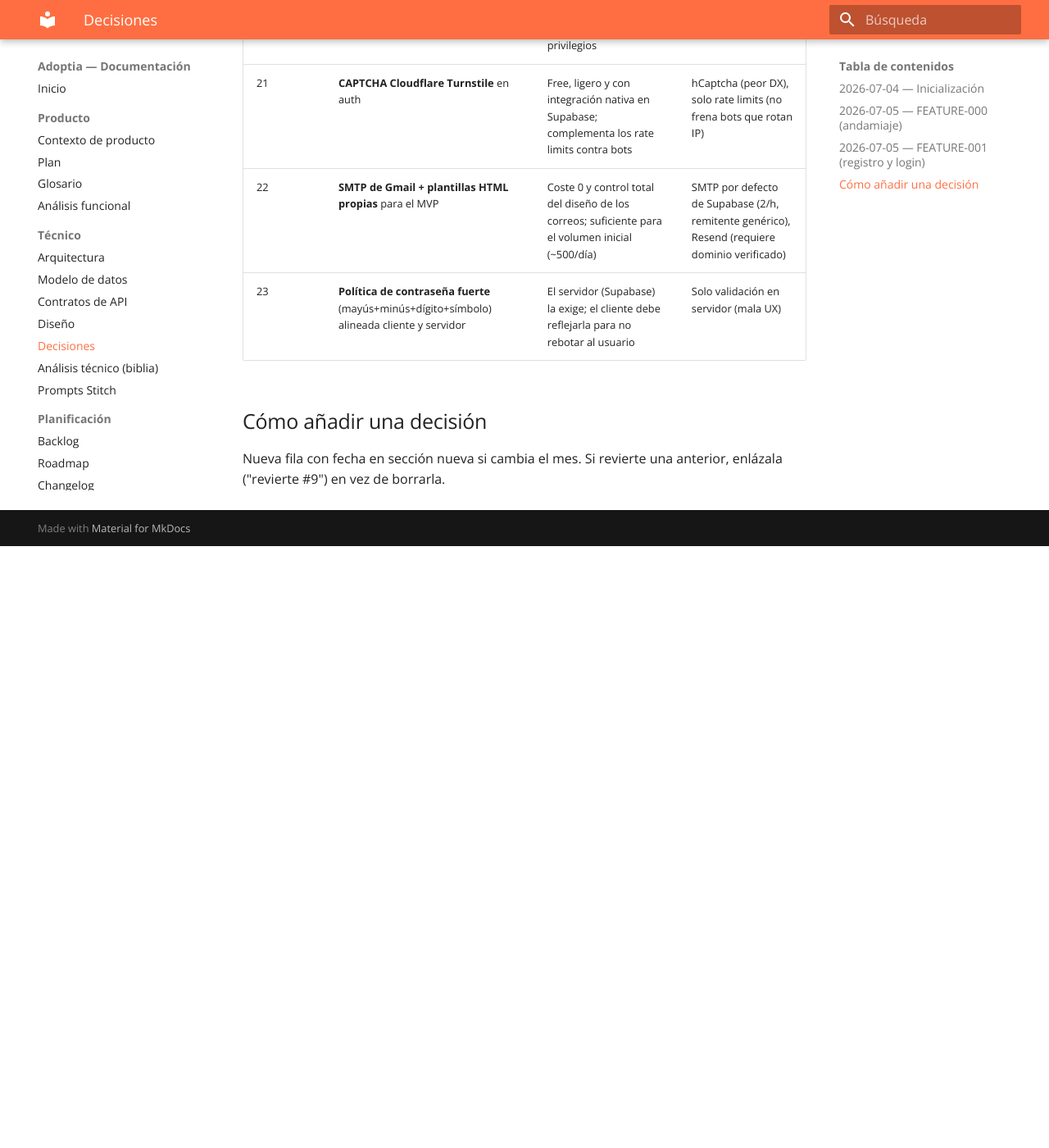
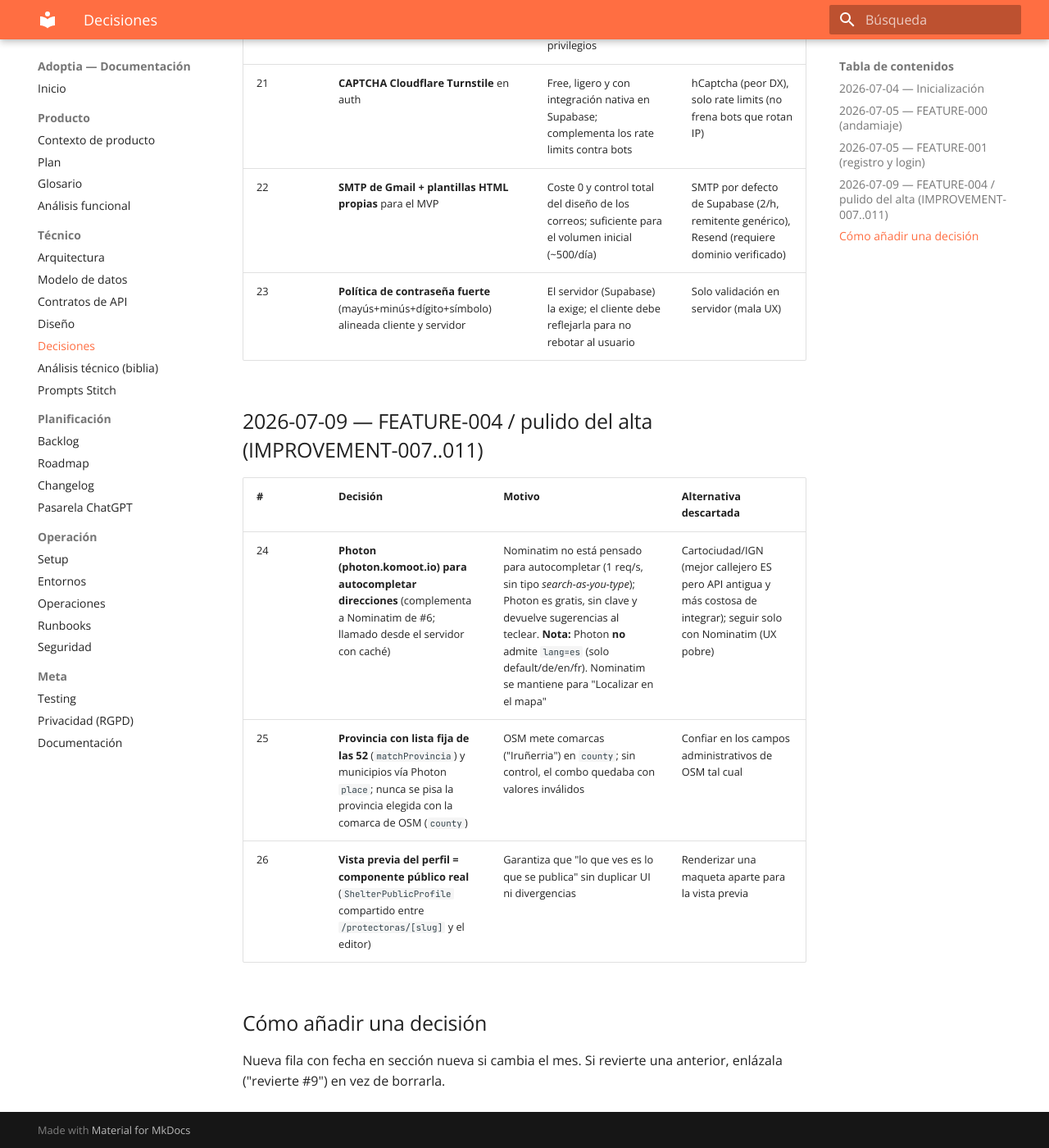
Before and after one commit to GorkaAnasinf/Adoptia, an MkDocs documentation site: the page built from docs/technical/DECISIONS.md, in a window 1280 px wide and 1400 px high, scrolled down 2752 px. Shown: the whole window at 82% size. Built offline with MkDocs 1.6.1 and Material for MkDocs 9.7.7, drawn with Linux system fonts in a browser that asks for light colours; before the commit the page ends 3418 px from its top, so only the background shows below that.

Commit message:
docs(decisions): registra Photon, lista fija de provincias y vista previa compartida
Decisiones #24-26 (FEATURE-004 + pulido del alta): autocompletado con Photon
(complementa Nominatim de #6; Photon no admite lang=es), provincia con lista
fija + no pisar con la comarca de OSM, y vista previa = componente público real.

Co-Authored-By: Claude Opus 4.8 <noreply@anthropic.com>

```diff
--- a/docs/technical/DECISIONS.md
+++ b/docs/technical/DECISIONS.md
@@ -43,6 +43,14 @@ Formato ligero tipo ADR. Toda decisión con impacto estructural se registra aqu
 | 22 | **SMTP de Gmail + plantillas HTML propias** para el MVP | Coste 0 y control total del diseño de los correos; suficiente para el volumen inicial (~500/día) | SMTP por defecto de Supabase (2/h, remitente genérico), Resend (requiere dominio verificado) |
 | 23 | **Política de contraseña fuerte** (mayús+minús+dígito+símbolo) alineada cliente y servidor | El servidor (Supabase) la exige; el cliente debe reflejarla para no rebotar al usuario | Solo validación en servidor (mala UX) |
 
+## 2026-07-09 — FEATURE-004 / pulido del alta (IMPROVEMENT-007..011)
+
+| # | Decisión | Motivo | Alternativa descartada |
+|---|----------|--------|------------------------|
+| 24 | **Photon (photon.komoot.io) para autocompletar direcciones** (complementa a Nominatim de #6; llamado desde el servidor con caché) | Nominatim no está pensado para autocompletar (1 req/s, sin tipo *search-as-you-type*); Photon es gratis, sin clave y devuelve sugerencias al teclear. **Nota:** Photon **no** admite `lang=es` (solo default/de/en/fr). Nominatim se mantiene para "Localizar en el mapa" | Cartociudad/IGN (mejor callejero ES pero API antigua y más costosa de integrar); seguir solo con Nominatim (UX pobre) |
+| 25 | **Provincia con lista fija de las 52** (`matchProvincia`) y municipios vía Photon `place`; nunca se pisa la provincia elegida con la comarca de OSM (`county`) | OSM mete comarcas ("Iruñerria") en `county`; sin control, el combo quedaba con valores inválidos | Confiar en los campos administrativos de OSM tal cual |
+| 26 | **Vista previa del perfil = componente público real** (`ShelterPublicProfile` compartido entre `/protectoras/[slug]` y el editor) | Garantiza que "lo que ves es lo que se publica" sin duplicar UI ni divergencias | Renderizar una maqueta aparte para la vista previa |
+
 ## Cómo añadir una decisión
 
 Nueva fila con fecha en sección nueva si cambia el mes. Si revierte una anterior, enlázala ("revierte #9") en vez de borrarla.
```
